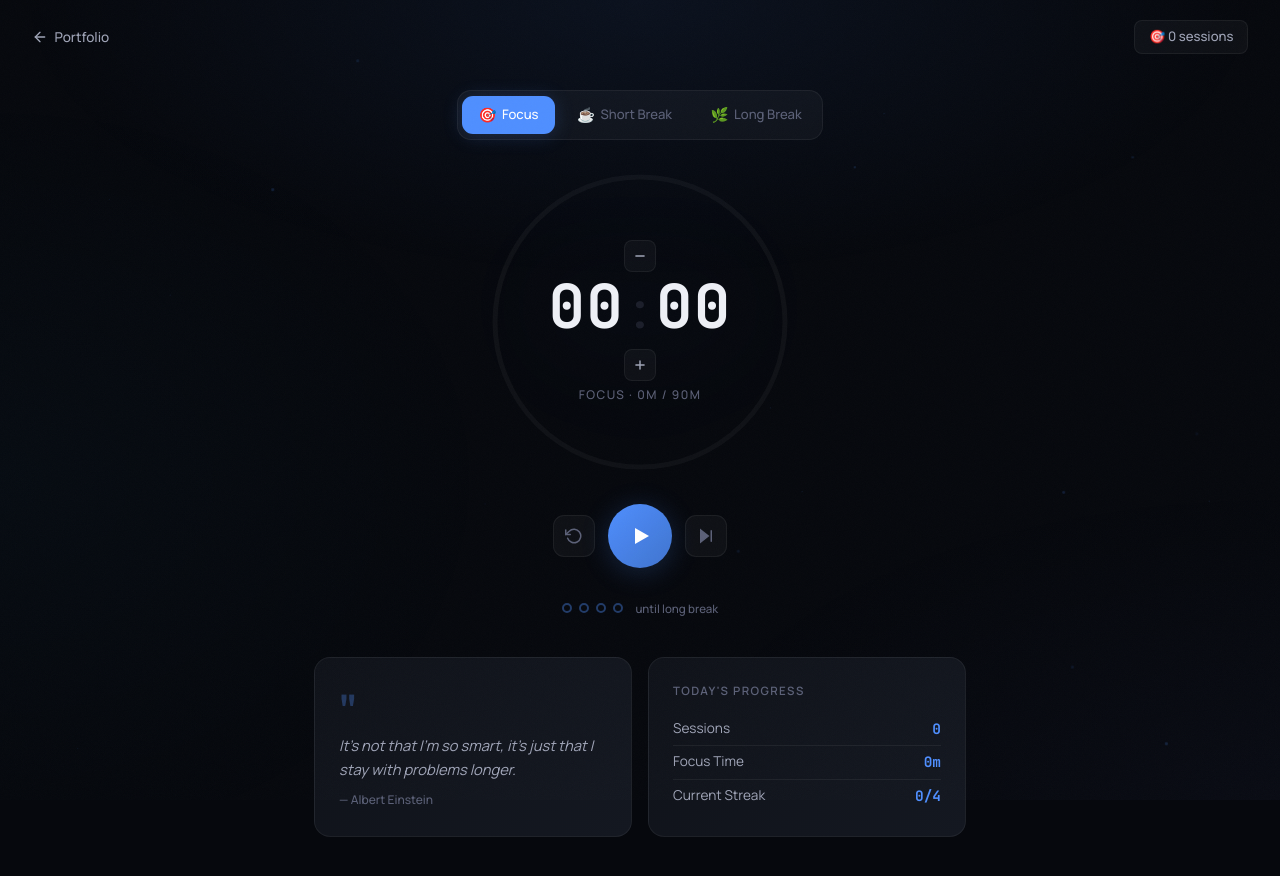
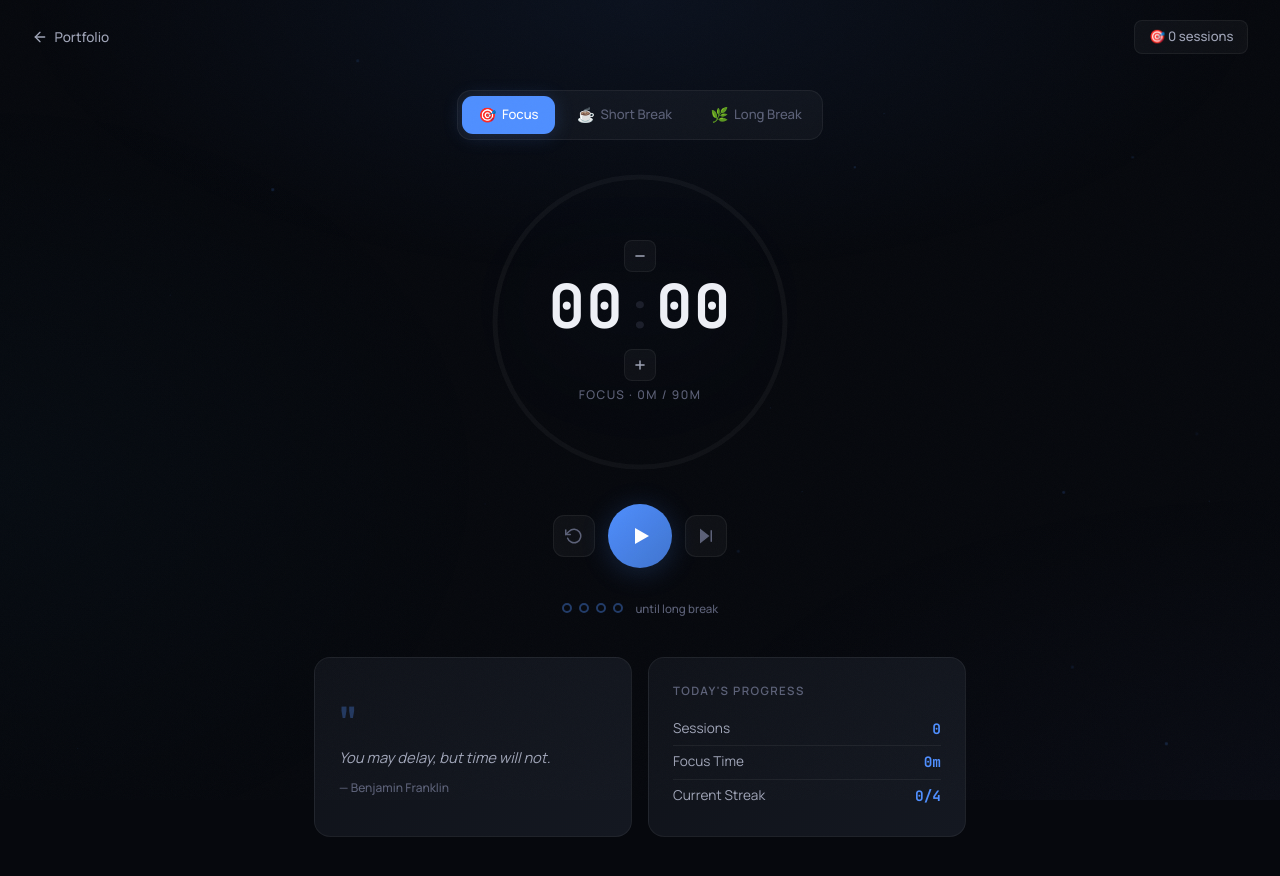
Before and after one commit to waleedalfar/Portfolio-Website, a React (Vite) app: page /study in a window 1280 px wide. Shown: the top 876 px of the page. Built offline with nearby package versions, Linux system fonts and the light colour scheme.

Commit message:
tokington

```diff
--- a/src/Study.jsx
+++ b/src/Study.jsx
@@ -46,9 +46,8 @@ function Ring({ progress, size = 300, stroke = 5, children, color }) {
 const QUOTES = [
   { text: "The secret of getting ahead is getting started.", author: "Mark Twain" },
   { text: "Focus is the art of knowing what to ignore.", author: "James Clear" },
-  { text: "Small daily improvements over time lead to stunning results.", author: "Robin Sharma" },
+  { text: "You may delay, but time will not.", author: "Benjamin Franklin" },
   { text: "It's not that I'm so smart, it's just that I stay with problems longer.", author: "Albert Einstein" },
-  { text: "Don't watch the clock; do what it does. Keep going.", author: "Sam Levenson" },
   { text: "Discipline is choosing between what you want now and what you want most.", author: "Abraham Lincoln" },
 ];
 
```
